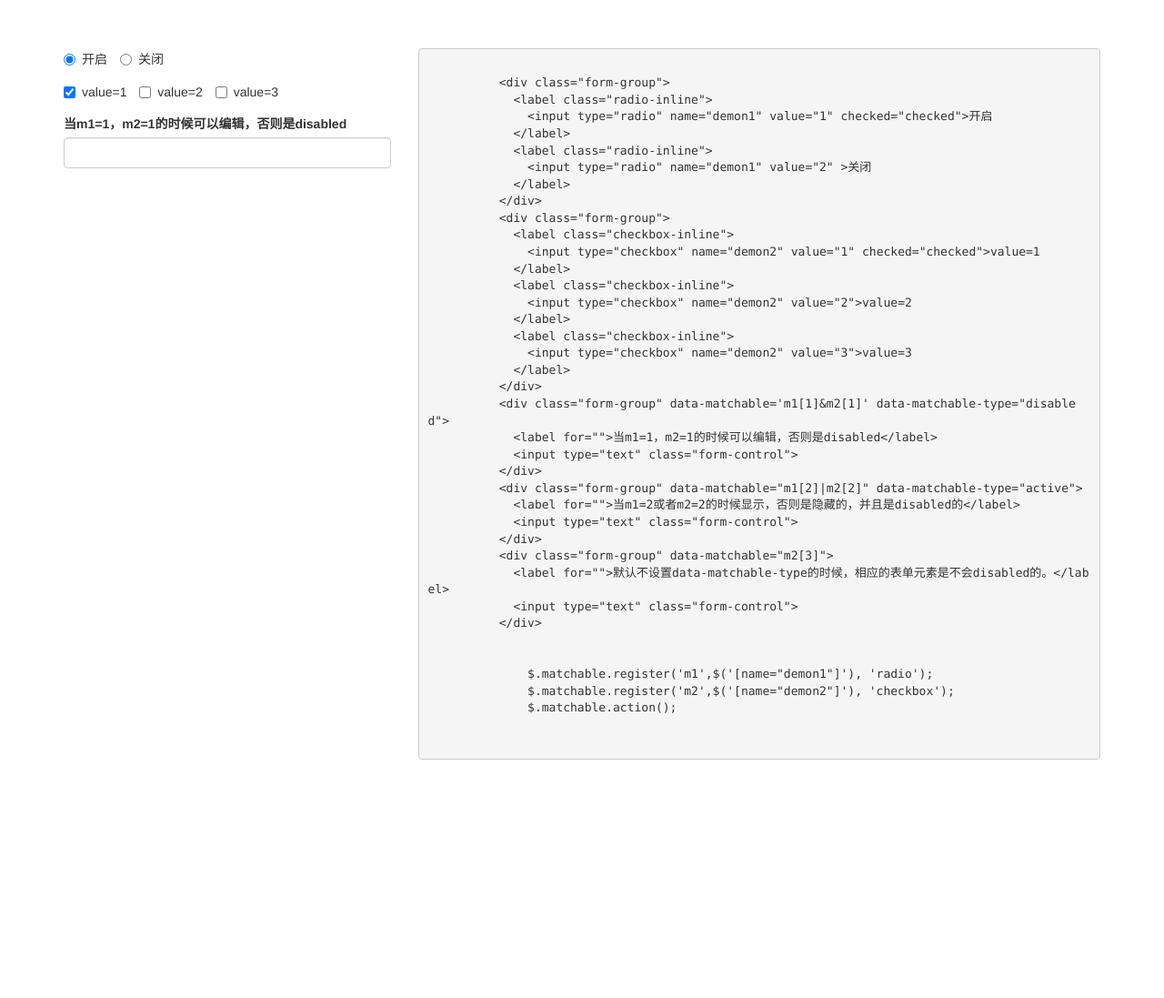
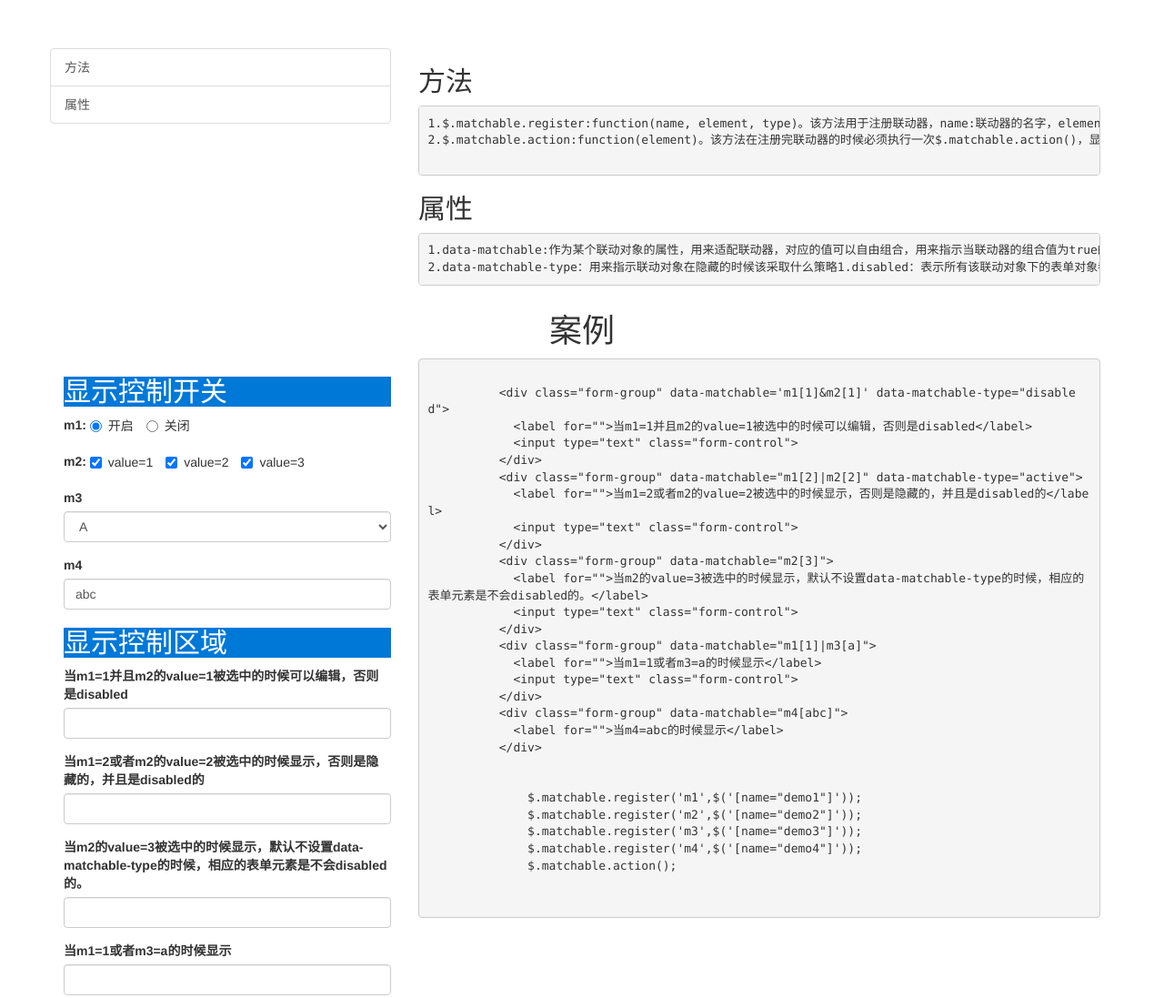
Before and after one commit to angrytoro/matchable, a plain HTML site: page index.html in a window 1280 px wide. Shown: the part 300-1397 px from the top of the page at 91% size. Before the commit the page ends 1145 px from the top, so only its background shows below. Drawn offline with nearby package versions, Linux system fonts and the light colour scheme; a small style sheet from the web is missing.

Commit message:
finish the document

```diff
--- a/index.html
+++ b/index.html
@@ -27,6 +27,10 @@
         background-color: #0078D8;
         border-color: #0078D8;
       }
+      h2.bg-info {
+        background-color: #0078D8;
+        color: #fff;
+      }
     </style>
   </head>
   <body>
@@ -44,82 +48,114 @@
           <br>
           解决复杂表单联动问题
         </p>
-        <a href="#" class="btn btn-info btn-lg">访问github</a>
+        <a href="https://github.com/angrytoro/matchable" class="btn btn-info btn-lg" target="_blank">访问github</a>
       </div>
     </div>
     <div class="container">
       <div class="row">
+        <div class="list-group col-md-4">
+          <a href="#function" class="list-group-item">方法</a>
+          <a href="#attribute" class="list-group-item">属性</a>
+          <!-- <a href="#" class="list-group-item">使用说明</a> -->
+        </div>
+        <div class="col-md-8">
+          <h2 id="function">方法</h2>
+          <pre>1.$.matchable.register:function(name, element, type)。该方法用于注册联动器，name:联动器的名字，element:jquery对象，当该对象的值做出改变的时候，相应的联动对象会做出相应的改变。type:表示联动器的类型,可以不填，提供的类型有[radio,checkbox,select,text].
+2.$.matchable.action:function(element)。该方法在注册完联动器的时候必须执行一次$.matchable.action()，显示或者隐藏页面的联动对象。
+          </pre>
+          <h2 id="attribute">属性</h2>
+          <pre>1.data-matchable:作为某个联动对象的属性，用来适配联动器，对应的值可以自由组合，用来指示当联动器的组合值为true的时候显示
+2.data-matchable-type：用来指示联动对象在隐藏的时候该采取什么策略1.disabled：表示所有该联动对象下的表单对象都disabled但是不隐藏，2.active：表示所有该联动对象下的表单对象都disabled并且不隐藏。如果不设置，那么默认只有隐藏</pre>
+        </div>
+      </div>
+    </div>
+    <h1 style="text-align:center">案例</h1>
+    <div class="container">
+      <div class="row">
         <form class="col-md-4">
+          <h2 class="bg-info">显示控制开关</h2>
           <div class="form-group">
+            <label for="">m1:</label>
             <label class="radio-inline">
-              <input type="radio" name="demon1" value="1" checked="checked">开启
+              <input type="radio" name="demo1" value="1" checked="checked">开启
             </label>
             <label class="radio-inline">
-              <input type="radio" name="demon1" value="2">关闭
+              <input type="radio" name="demo1" value="2">关闭
             </label>
           </div>
           <div class="form-group">
+            <label for="">m2:</label>
             <label class="checkbox-inline">
-              <input type="checkbox" name="demon2" value="1" checked="checked">value=1
+              <input type="checkbox" name="demo2" value="1" checked="checked">value=1
             </label>
             <label class="checkbox-inline">
-              <input type="checkbox" name="demon2" value="2">value=2
+              <input type="checkbox" name="demo2" value="2" checked="checked">value=2
             </label>
             <label class="checkbox-inline">
-              <input type="checkbox" name="demon2" value="3">value=3
+              <input type="checkbox" name="demo2" value="3" checked="checked">value=3
             </label>
           </div>
+          <div class="form-group">
+            <label>m3</label>
+            <select name="demo3" class="form-control">
+              <option value="a">A</option>
+              <option value="b">B</option>
+              <option value="c">C</option>
+            </select>
+          </div>
+          <div class="form-group">
+            <label for="">m4</label>
+            <input name="demo4" class="form-control" type="text" value="abc">
+          </div>
+          <h2 class="bg-info">显示控制区域</h2>
           <div class="form-group" data-matchable='m1[1]&m2[1]' data-matchable-type="disabled">
-            <label for="">当m1=1，m2=1的时候可以编辑，否则是disabled</label>
+            <label for="">当m1=1并且m2的value=1被选中的时候可以编辑，否则是disabled</label>
             <input type="text" class="form-control">
           </div>
           <div class="form-group" data-matchable="m1[2]|m2[2]" data-matchable-type="active">
-            <label for="">当m1=2或者m2=2的时候显示，否则是隐藏的，并且是disabled的</label>
+            <label for="">当m1=2或者m2的value=2被选中的时候显示，否则是隐藏的，并且是disabled的</label>
             <input type="text" class="form-control">
           </div>
           <div class="form-group" data-matchable="m2[3]">
-            <label for="">默认不设置data-matchable-type的时候，相应的表单元素是不会disabled的。</label>
+            <label for="">当m2的value=3被选中的时候显示，默认不设置data-matchable-type的时候，相应的表单元素是不会disabled的。</label>
             <input type="text" class="form-control">
+          </div>
+          <div class="form-group" data-matchable="m1[1]|m3[a]">
+            <label for="">当m1=1或者m3=a的时候显示</label>
+            <input type="text" class="form-control">
+          </div>
+          <div class="form-group" data-matchable="m4[abc]">
+            <label for="">当m4=abc的时候显示</label>
           </div>
         </form>
         <div class="col-md-8">
           <pre>
             <code class="xml">
-          &lt;div class=&quot;form-group&quot;&gt;
-            &lt;label class=&quot;radio-inline&quot;&gt;
-              &lt;input type=&quot;radio&quot; name=&quot;demon1&quot; value=&quot;1&quot; checked=&quot;checked&quot;&gt;开启
-            &lt;/label&gt;
-            &lt;label class=&quot;radio-inline&quot;&gt;
-              &lt;input type=&quot;radio&quot; name=&quot;demon1&quot; value=&quot;2&quot; &gt;关闭
-            &lt;/label&gt;
-          &lt;/div&gt;
-          &lt;div class=&quot;form-group&quot;&gt;
-            &lt;label class=&quot;checkbox-inline&quot;&gt;
-              &lt;input type=&quot;checkbox&quot; name=&quot;demon2&quot; value=&quot;1&quot; checked=&quot;checked&quot;&gt;value=1
-            &lt;/label&gt;
-            &lt;label class=&quot;checkbox-inline&quot;&gt;
-              &lt;input type=&quot;checkbox&quot; name=&quot;demon2&quot; value=&quot;2&quot;&gt;value=2
-            &lt;/label&gt;
-            &lt;label class=&quot;checkbox-inline&quot;&gt;
-              &lt;input type=&quot;checkbox&quot; name=&quot;demon2&quot; value=&quot;3&quot;&gt;value=3
-            &lt;/label&gt;
-          &lt;/div&gt;
           &lt;div class=&quot;form-group&quot; data-matchable=&#39;m1[1]&amp;m2[1]&#39; data-matchable-type=&quot;disabled&quot;&gt;
-            &lt;label for=&quot;&quot;&gt;当m1=1，m2=1的时候可以编辑，否则是disabled&lt;/label&gt;
+            &lt;label for=&quot;&quot;&gt;当m1=1并且m2的value=1被选中的时候可以编辑，否则是disabled&lt;/label&gt;
             &lt;input type=&quot;text&quot; class=&quot;form-control&quot;&gt;
           &lt;/div&gt;
           &lt;div class=&quot;form-group&quot; data-matchable=&quot;m1[2]|m2[2]&quot; data-matchable-type=&quot;active&quot;&gt;
-            &lt;label for=&quot;&quot;&gt;当m1=2或者m2=2的时候显示，否则是隐藏的，并且是disabled的&lt;/label&gt;
+            &lt;label for=&quot;&quot;&gt;当m1=2或者m2的value=2被选中的时候显示，否则是隐藏的，并且是disabled的&lt;/label&gt;
             &lt;input type=&quot;text&quot; class=&quot;form-control&quot;&gt;
           &lt;/div&gt;
           &lt;div class=&quot;form-group&quot; data-matchable=&quot;m2[3]&quot;&gt;
-            &lt;label for=&quot;&quot;&gt;默认不设置data-matchable-type的时候，相应的表单元素是不会disabled的。&lt;/label&gt;
+            &lt;label for=&quot;&quot;&gt;当m2的value=3被选中的时候显示，默认不设置data-matchable-type的时候，相应的表单元素是不会disabled的。&lt;/label&gt;
             &lt;input type=&quot;text&quot; class=&quot;form-control&quot;&gt;
+          &lt;/div&gt;
+          &lt;div class=&quot;form-group&quot; data-matchable=&quot;m1[1]|m3[a]&quot;&gt;
+            &lt;label for=&quot;&quot;&gt;当m1=1或者m3=a的时候显示&lt;/label&gt;
+            &lt;input type=&quot;text&quot; class=&quot;form-control&quot;&gt;
+          &lt;/div&gt;
+          &lt;div class=&quot;form-group&quot; data-matchable=&quot;m4[abc]&quot;&gt;
+            &lt;label for=&quot;&quot;&gt;当m4=abc的时候显示&lt;/label&gt;
           &lt;/div&gt;
             </code>
             <code class="javascript">
-              $.matchable.register('m1',$('[name="demon1"]'), 'radio');
-              $.matchable.register('m2',$('[name="demon2"]'), 'checkbox');
+              $.matchable.register('m1',$('[name="demo1"]'));
+              $.matchable.register('m2',$('[name="demo2"]'));
+              $.matchable.register('m3',$('[name="demo3"]'));
+              $.matchable.register('m4',$('[name="demo4"]'));
               $.matchable.action();
             </code>
           </pre>
@@ -130,8 +166,10 @@
     <script src="http://cdn.bootcss.com/highlight.js/8.9.1/highlight.min.js"></script>
     <script src="jquery.matchable.js"></script>
     <script type="text/javascript">
-      $.matchable.register('m1',$('[name="demon1"]'), 'radio');
-      $.matchable.register('m2',$('[name="demon2"]'), 'checkbox');
+      $.matchable.register('m1',$('[name="demo1"]'));
+      $.matchable.register('m2',$('[name="demo2"]'));
+      $.matchable.register('m3',$('[name="demo3"]'));
+      $.matchable.register('m4',$('[name="demo4"]'));
       $.matchable.action();
       hljs.initHighlightingOnLoad();
     </script>
```
Also changed, not shown: jquery.matchable.js.
